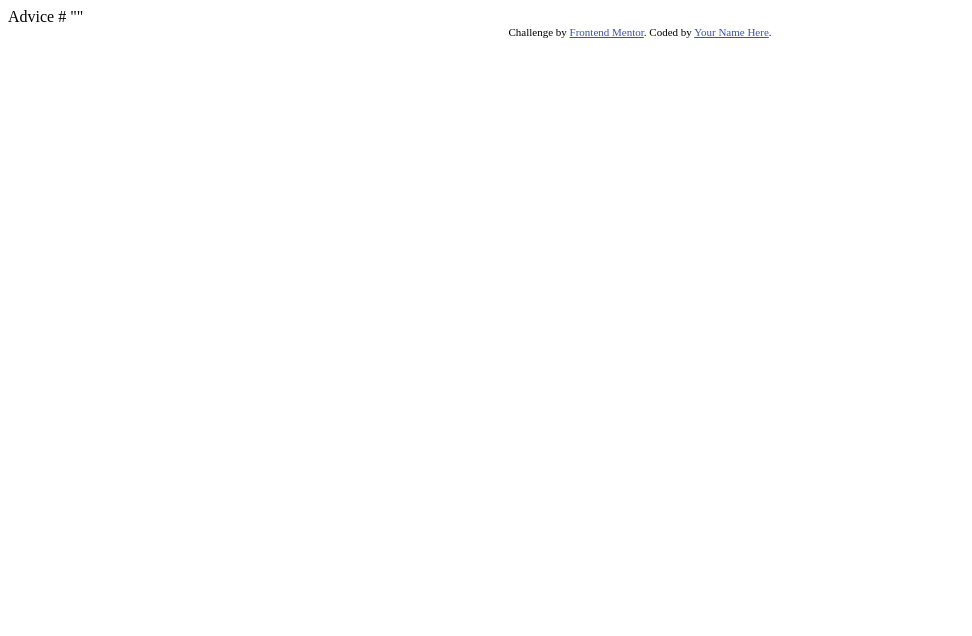
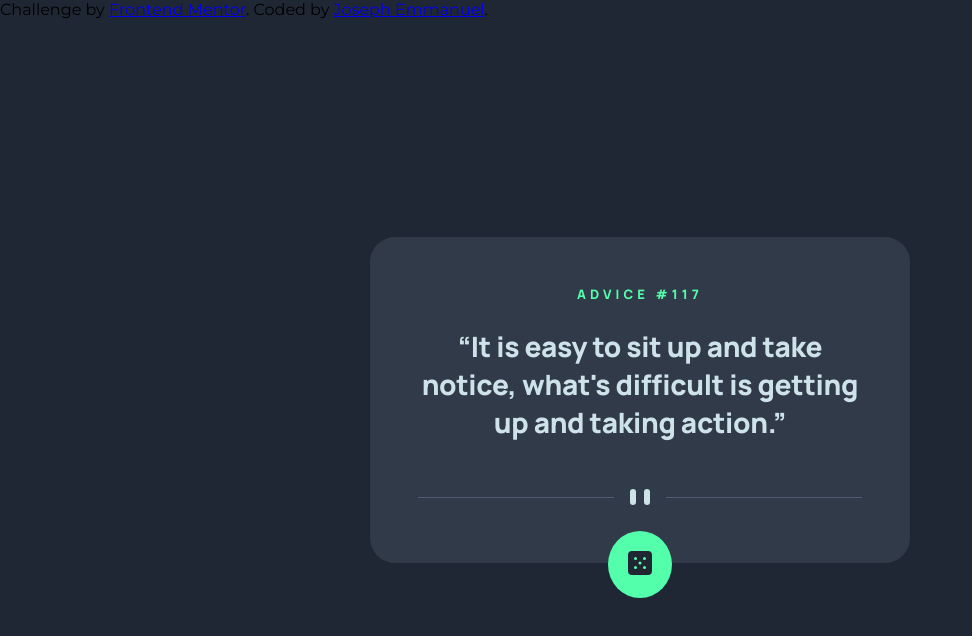
Before and after one commit to joseph-emmanuel/Advice-generator-app, a plain HTML site: page index.html in a window 1280 px wide. Shown: the whole page, without its empty margins (0-972 px from the left). Drawn offline with Linux system fonts and the light colour scheme.

Commit message:
completed design

```diff
--- /dev/null
+++ b/css/style.css
@@ -0,0 +1,104 @@
+@import url('https://fonts.googleapis.com/css2?family=Manrope:wght@800&family=Montserrat&display=swap');
+*{
+    padding:0px;
+    margin: 0px;
+}
+body{
+    font-family: 'Manrope', sans-serif;
+    font-family: 'Montserrat', sans-serif;
+    background-color: #202734;
+}
+.main-container{
+    max-width: 540px;
+    max-height: 332px;
+    text-align: center;
+    background-color: #313A48;
+    padding: 48px 48px 32px 48px;
+    position: absolute;
+    left: 50%;
+    top: 50%;
+    -webkit-transform: translate(-50%, -50%);
+    transform: translate(-50%, -50%);
+        border-radius: 25px;
+
+}
+.advice-number{
+    font-family: 'Manrope';
+    font-style: normal;
+    font-weight: 800;
+    font-size: 13px;
+    line-height: 18px;
+    /* identical to box height */
+    color: #53FFAA;
+    text-align: center;
+    letter-spacing: 4.08571px;
+}
+.advice-text{
+    margin-top:24px;
+    margin-bottom:48px;
+    max-width: 444px;
+    font-family: 'Manrope';
+    font-style: normal;
+    font-weight: 800;
+    font-size: 28px;
+    line-height: 38px;
+    text-align: center;
+    letter-spacing: -0.3px;
+    color: #CEE3E9;
+}
+.underline{
+    background-image: url("../images/pattern-divider-desktop.svg");
+    background-repeat: no-repeat;
+    max-height: 16px;
+    max-width: 444px;
+    padding-bottom: 42px;
+}
+.icon-main{
+    background-color: #53FFAA;
+    padding:20px;
+    border: none;
+    border-radius: 50%;
+    transition: background-color 0.3s ease-in-out;
+    cursor: pointer;
+    position: absolute;
+    left: 50%;
+    transform: translateX(-50%);
+}
+.icon-main:hover{
+    -webkit-box-shadow: 0px 0px 35px -3px rgba(83,255,170,0.68);
+box-shadow: 0px 0px 35px -3px rgba(83,255,170,0.68);
+}
+.icon-main img
+{
+    width: 24px;
+    height: 24px;
+}
+
+@media only screen and (max-width: 800px) {
+
+
+   .main-container{
+       padding-left: 24px;
+       padding-right: 24px;
+       padding-top: 40px;
+    border-radius: 10px;
+    height: 315px;
+    width: 343px;
+
+
+   }
+
+    .underline{
+        text-align: center;
+        background-image: url("../images/pattern-divider-mobile.svg");
+
+        height: 16px;
+        width: 295px;
+        margin-bottom: 24px;
+        margin-left: 24px;
+}
+.icon-main{
+    bottom: -35px;
+}
+
+}
--- a/index.html
+++ b/index.html
@@ -1,28 +1,40 @@
 <!DOCTYPE html>
 <html lang="en">
   <head>
-  <meta charset="UTF-8">
-  <meta name="viewport" content="width=device-width, initial-scale=1.0"> <!-- displays site properly based on user's device -->
+    <meta charset="UTF-8" />
+    <meta name="viewport" content="width=device-width, initial-scale=1.0" />
+    <!-- displays site properly based on user's device -->
 
-  <link rel="icon" type="image/png" sizes="32x32" href="./images/favicon-32x32.png">
+    <link
+      rel="icon"
+      type="image/png"
+      sizes="32x32"
+      href="./images/favicon-32x32.png"
+    />
+    <link rel="stylesheet" href="./css/style.css" />
 
     <title>Frontend Mentor | Advice generator app</title>
 
     <!-- Feel free to remove these styles or customise in your own stylesheet 👍 -->
-  <style>
-    .attribution { font-size: 11px; text-align: center; }
-    .attribution a { color: hsl(228, 45%, 44%); }
-  </style>
   </head>
   <body>
-
-  Advice #<!-- Advice ID goes here -->
-
-  "<!-- Advice text goes here -->"
+    <div class="main-container">
+      <p class="advice-number">ADVICE #117</p>
+      <p class="advice-text">
+        “It is easy to sit up and take notice, what's difficult is getting up
+        and taking action.”
+      </p>
+      <div class="underline"></div>
+      <button class="icon-main">
+        <img src="./images/icon-dice.svg" alt="" class="icon-dice" />
+      </button>
+    </div>
 
     <div class="attribution">
-    Challenge by <a href="https://www.frontendmentor.io?ref=challenge" target="_blank">Frontend Mentor</a>.
-    Coded by <a href="#">Your Name Here</a>.
+      Challenge by
+      <a href="https://www.frontendmentor.io?ref=challenge" target="_blank"
+        >Frontend Mentor</a
+      >. Coded by <a href="#">Joseph Emmanuel</a>.
     </div>
   </body>
 </html>
```
Lines whose indentation alone changed are shown as unchanged.
